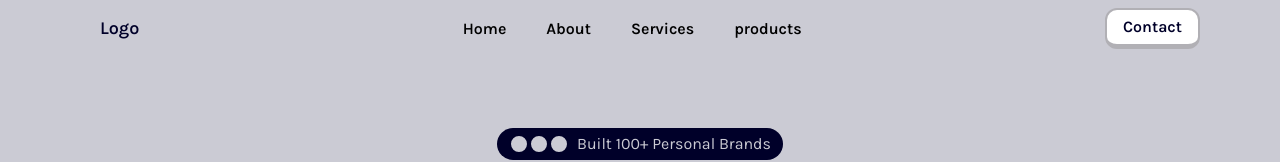
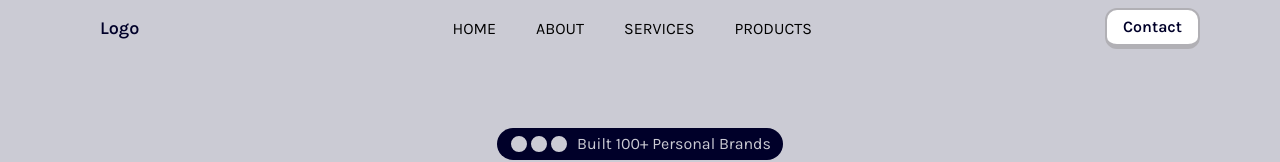
Before and after one commit to Tez-cyber/inks_pixels, a React (Vite) app: page / in a window 1280 px wide. Shown: the top 162 px of the page. Built offline with nearby package versions, Linux system fonts and the light colour scheme.

Commit message:
Removed font-weight of navbar links

```diff
--- a/src/components/navbar/navbar.jsx
+++ b/src/components/navbar/navbar.jsx
@@ -67,7 +67,7 @@ export const Navbar = () => {
                     <ul className="flex gap-10">
                         {
                             navLinks.map((link, i) => (
-                                <li className="transition-all duration-150 font-semibold rounded-lg hover:-translate-y-1" key={i}>
+                                <li className="transition-all duration-150 uppercase rounded-lg hover:-translate-y-1" key={i}>
                                     <Link to={link.link} className="">{link.name}</Link>                            </li>
                             ))
                         }
```
